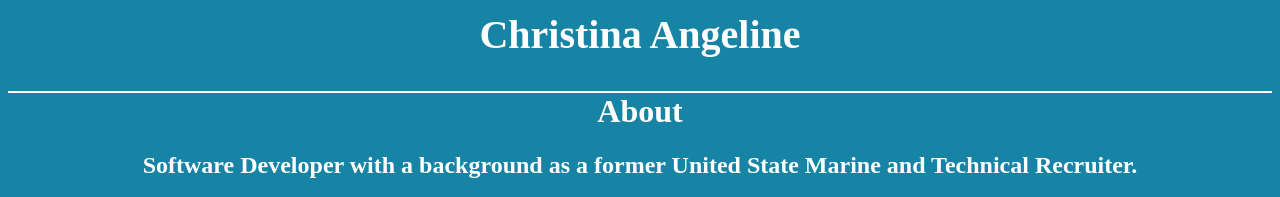
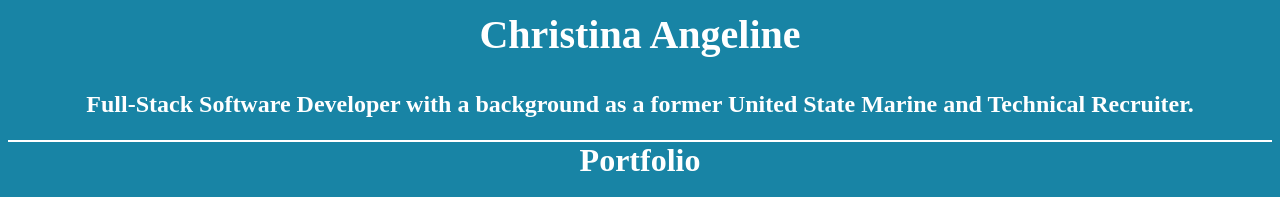
Before and after one commit to ChristinaAngeline/ChristinaAngeline.github.io, a plain HTML site: page index.html in a window 1280 px wide. Shown: the part 401-598 px from the top of the page. Drawn offline with Linux system fonts and the light colour scheme.

Commit message:
about me

```diff
--- a/index.html
+++ b/index.html
@@ -18,8 +18,7 @@
      <h2 class="fancyName">Christina Angeline</h2>
 
      <div class="about">
-      <h1>About</h1>
-      <h2>Software Developer with a background as a former United State Marine and Technical Recruiter.</h2>
+      <h2>Full-Stack Software Developer with a background as a former United State Marine and Technical Recruiter.</h2>
      </div>
 
     </div>
```
